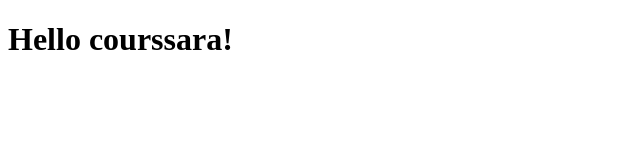
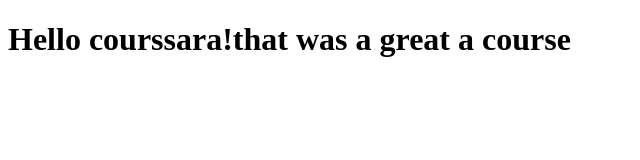
Before and after one commit to HebaRami/courssara_test, a plain HTML site: page site/index.html in a window 1280 px wide. Shown: the whole page, without its empty margins (0-640 px from the left). Drawn offline with Linux system fonts and the light colour scheme.

Commit message:
small addtion to our page content.

```diff
--- a/site/index.html
+++ b/site/index.html
@@ -4,7 +4,7 @@
 	<title>Hello Courssara</title>
 </head>
 <body>
-<h1>Hello courssara!</h1>
+<h1>Hello courssara!that was a great a course</h1>
 
 </body>
 </html>
```
